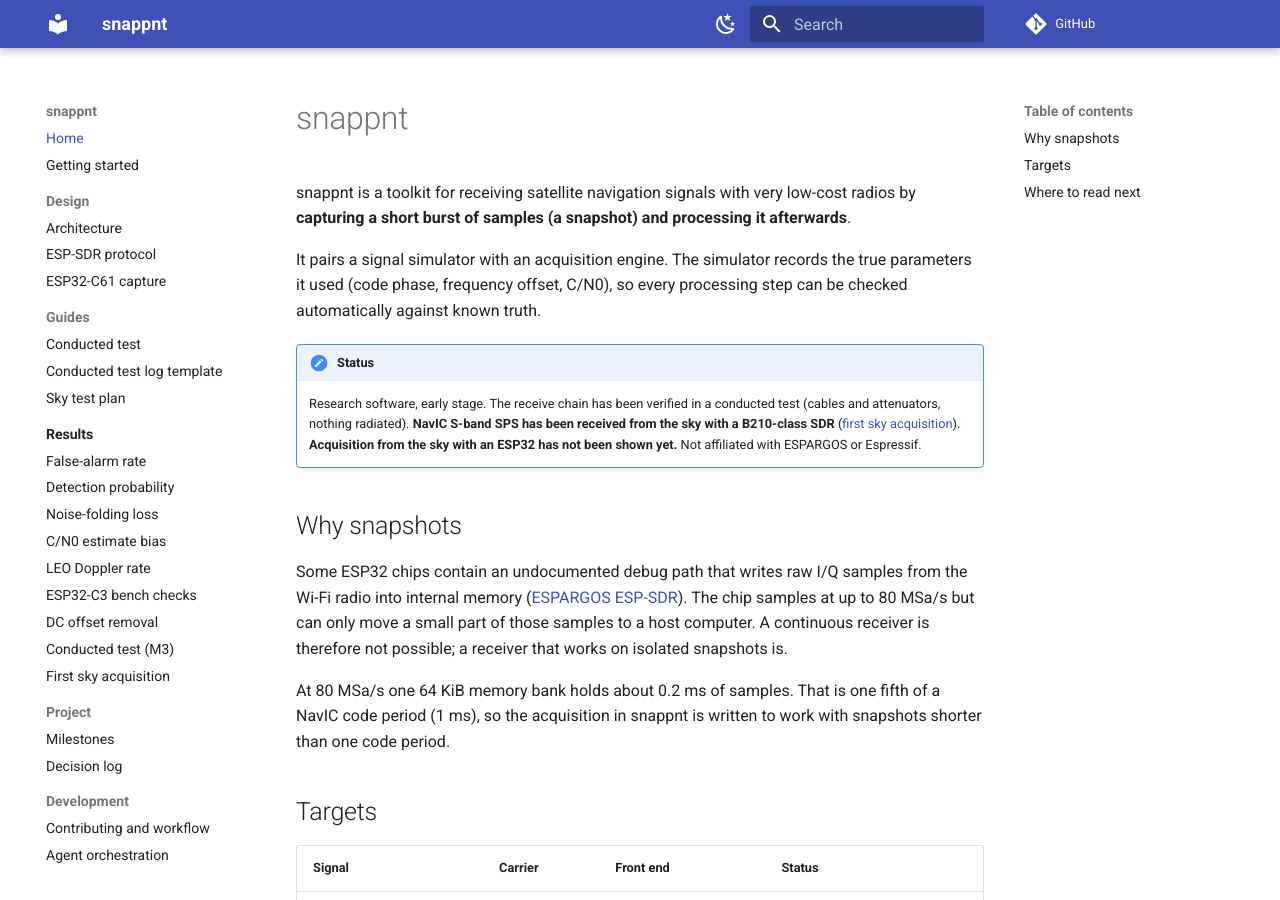
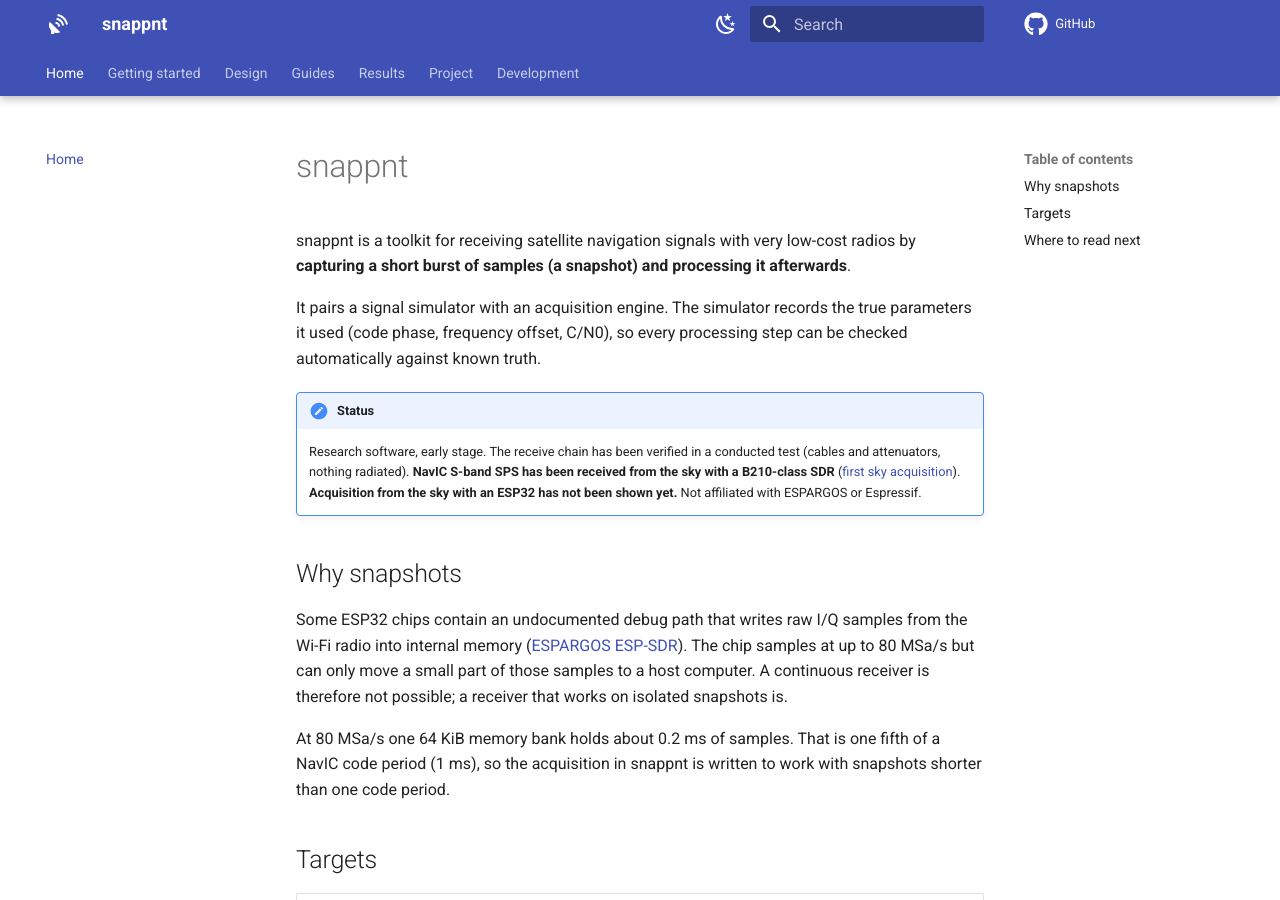
Before and after one commit to h-shiono/snappnt, an MkDocs documentation site: the page built from docs/index.md, in a window 1280 px wide and 900 px high. Built offline with MkDocs 1.6.1 and Material for MkDocs 9.7.7, drawn with Linux system fonts in a browser that asks for light colours; comment, search, counter and statistics services are not loaded.

Commit message:
Show top-level documentation sections as tabs and add a header logo (#82)
Enable navigation.tabs and navigation.tabs.sticky in the Material theme so
that Home, Getting started, Design, Guides, Results, Project and Development
appear as tabs under the header, and the left sidebar lists only the pages of
the selected section. Set the header logo to material/satellite-uplink and the
repository icon to fontawesome/brands/github.

Signed-off-by: h-shiono <hato.gnss@gmail.com>
Co-authored-by: Claude Opus 5.5 <noreply@anthropic.com>

```diff
--- a/mkdocs.yml
+++ b/mkdocs.yml
@@ -8,11 +8,16 @@ strict: true
 theme:
   name: material
   features:
+    - navigation.tabs
+    - navigation.tabs.sticky
     - navigation.sections
     - navigation.indexes
     - navigation.top
     - content.code.copy
     - search.highlight
+  icon:
+    repo: fontawesome/brands/github
+    logo: material/satellite-uplink
   palette:
     - media: "(prefers-color-scheme: light)"
       scheme: default
```
